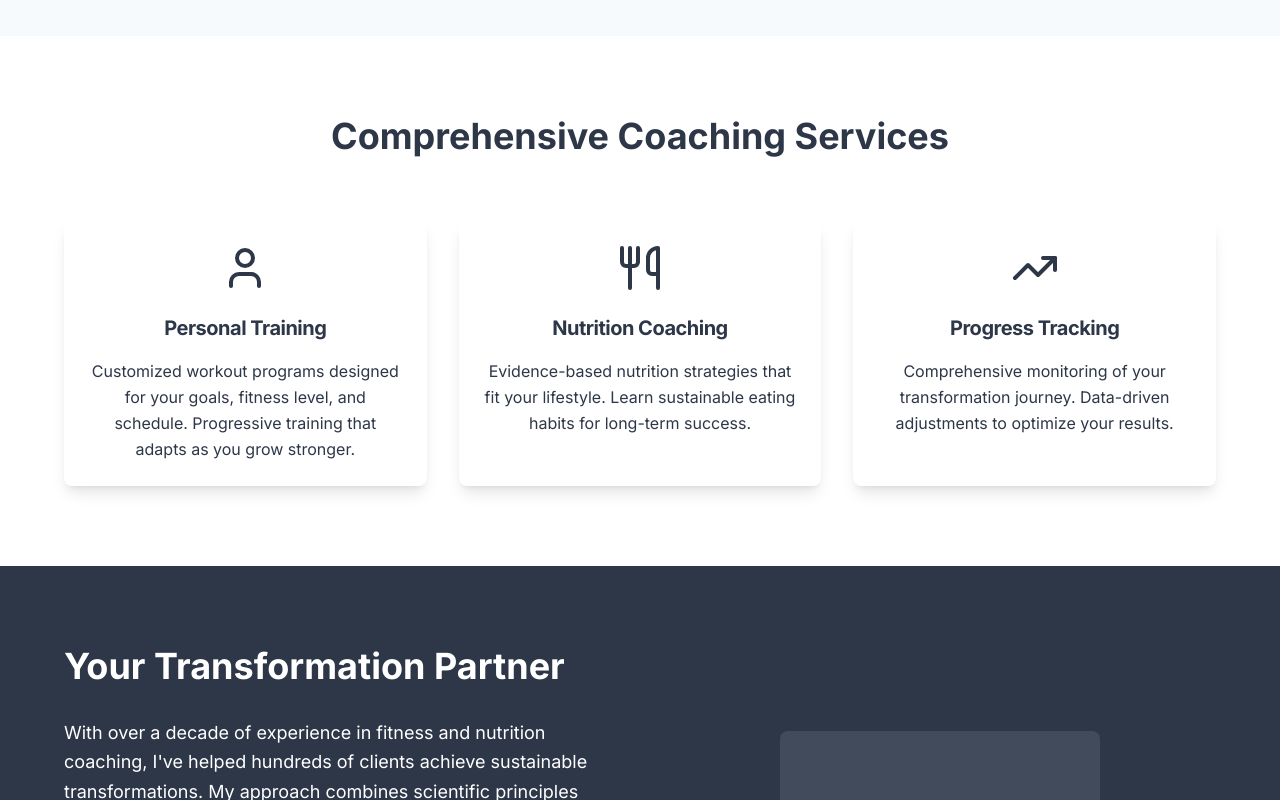
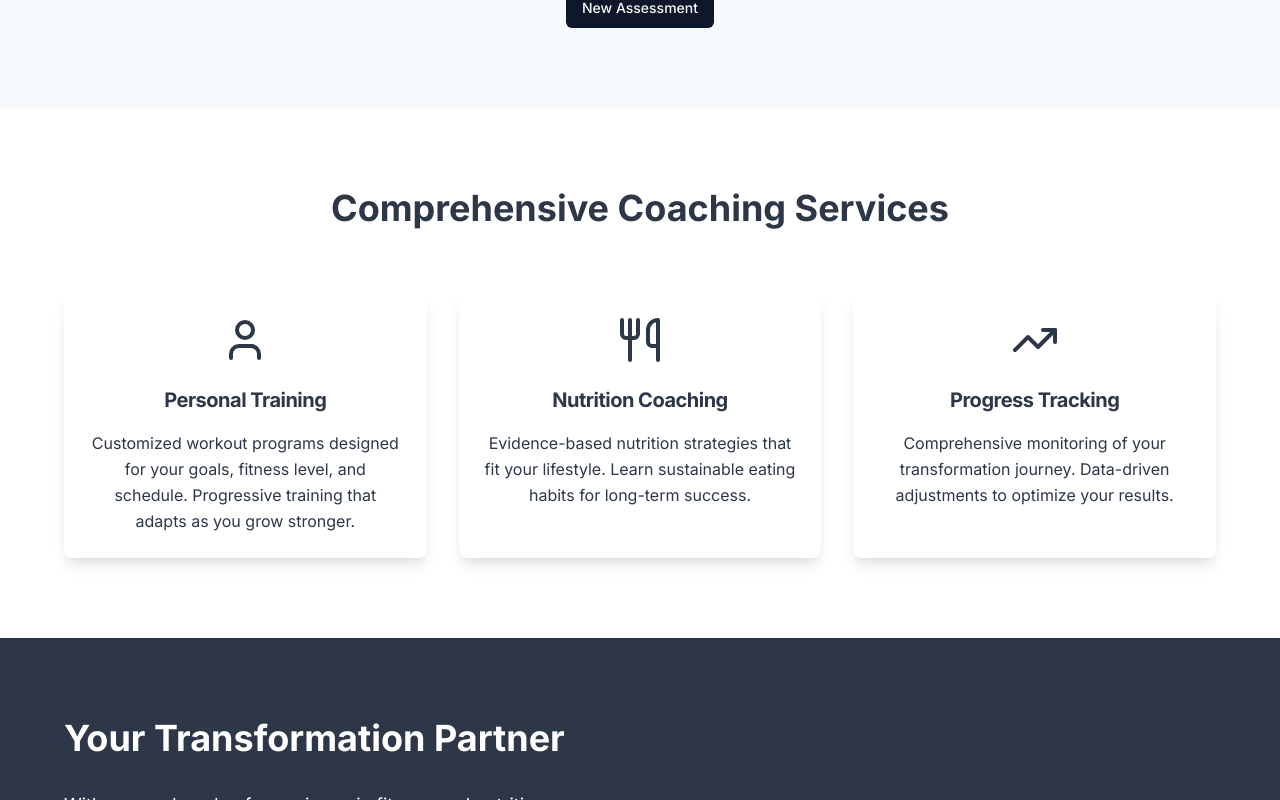
Before and after one commit to jhonDavid20/Coaching-Landing, a Next.js app: page / in a window 1280 px wide. Both pictures are taken after typing "Sample", "name@example.com", "5", "5", "Sample" into the empty fields and a click on the button "Get My Custom Plan". Shown: the part 889-1689 px from the top of the page. Built offline with nearby package versions, Linux system fonts and the light colour scheme.

Commit message:
feat: adding new assessment button
After user successfully fills the form a "new assessment" button appears for them to be able to fill a new form if need it

```diff
--- a/src/components/assessment-section.tsx
+++ b/src/components/assessment-section.tsx
@@ -3,6 +3,7 @@
 import { useState } from "react"
 import { AssessmentForm } from "./assessment-form"
 import { AssessmentSuccess } from "./assessment-success"
+import { Button } from "./ui/button"
 
 interface AssessmentFormData {
   name: string
@@ -29,8 +30,18 @@ export default function AssessmentSection() {
     <section id="assessment" className="bg-[#F7FAFC] py-20 px-4">
       <div className="max-w-2xl mx-auto">
         <h2 className="text-4xl font-bold text-[#2D3748] text-center mb-12">Free Fitness Assessment</h2>
-
-        {!showSuccess ? <AssessmentForm onSubmit={handleFormSubmit} /> : <AssessmentSuccess />}
+        {showSuccess ? (
+          <>
+            <AssessmentSuccess />
+            <div className="flex justify-center mt-8">
+              <Button onClick={() => setShowSuccess(false)}>
+                New Assessment
+              </Button>
+            </div>
+          </>
+        ) : (
+          <AssessmentForm onSubmit={handleFormSubmit} />
+        )}
       </div>
     </section>
   )
```
